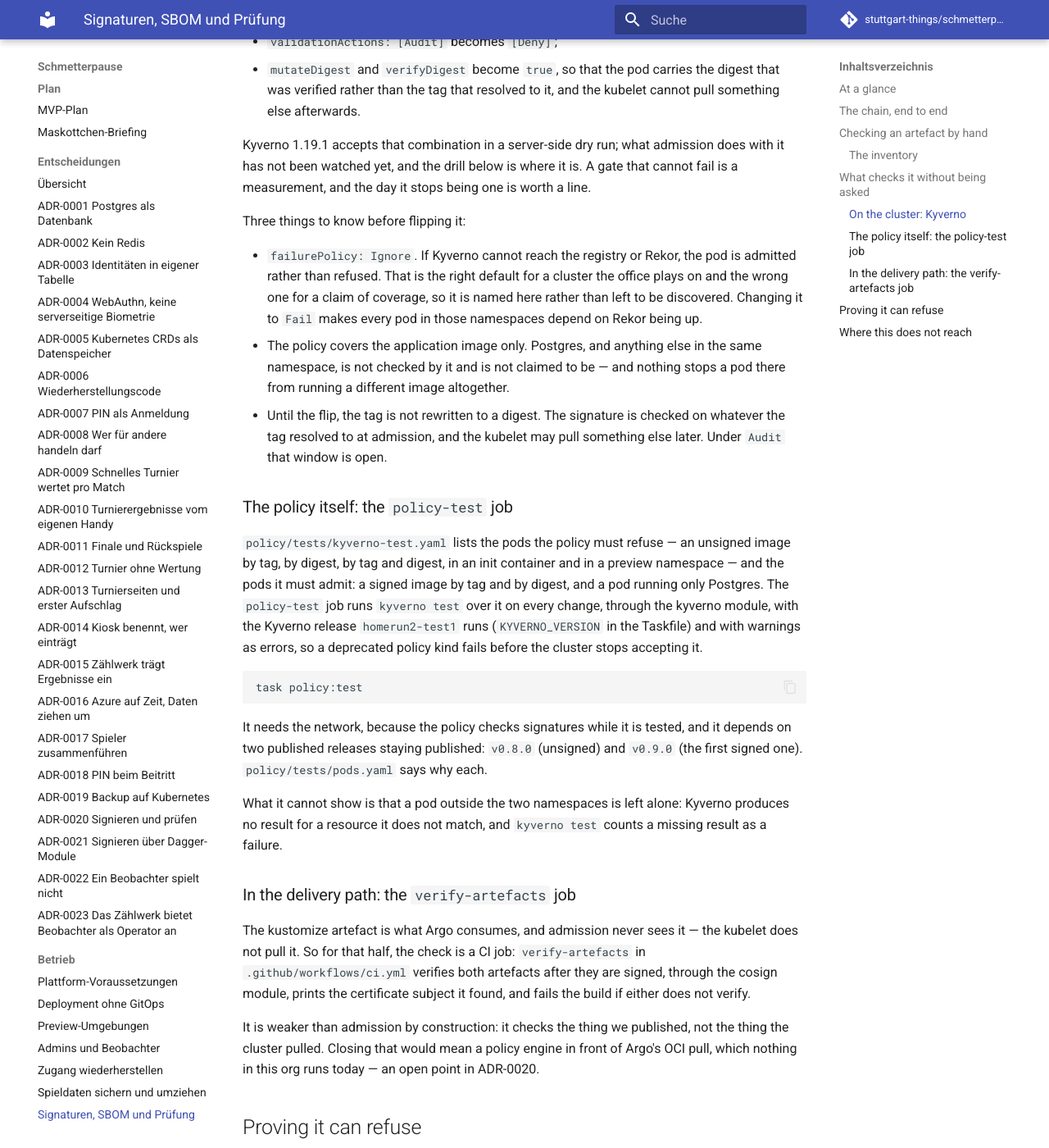
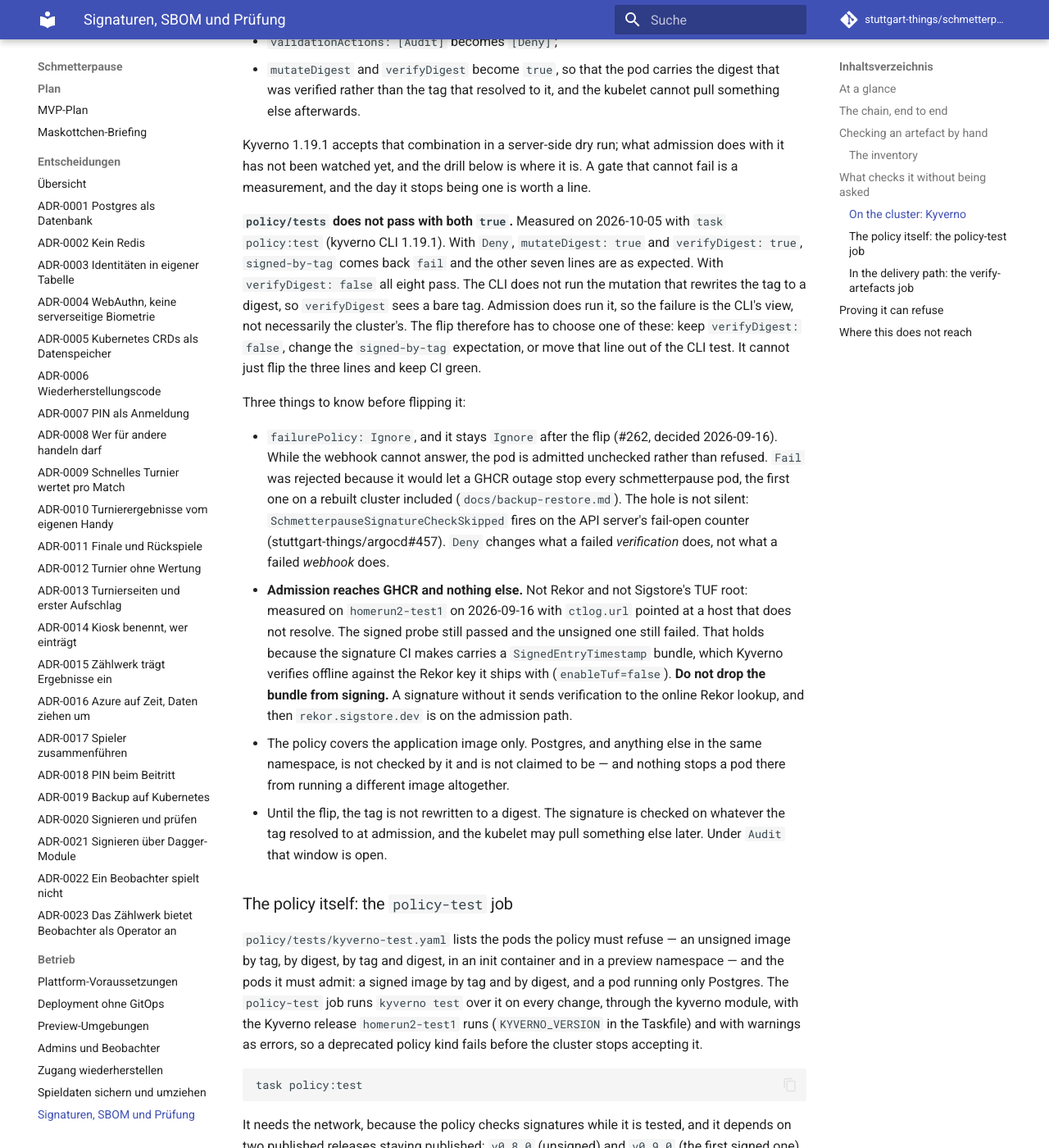
Before and after one commit to stuttgart-things/schmetterpause, an MkDocs documentation site: the page built from docs/supply-chain.md, in a window 1280 px wide and 1400 px high, scrolled down 4973 px. Shown: the whole window at 82% size. Built offline with MkDocs 1.6.1 and Material for MkDocs 9.7.7, drawn with Linux system fonts in a browser that asks for light colours; comment, search, counter and statistics services are not loaded.

Commit message:
docs(supply-chain): admission reaches GHCR only, and failurePolicy stays Ignore under Deny (#301)
Replaces the pre-#262 text that still named Rekor as an admission
dependency, adds the warning about the signature bundle, and records that
policy/tests fails signed-by-tag once verifyDigest is true.

Co-authored-by: sthings user <sthings@dev4-vm.labul.sva.de>
Co-authored-by: Claude Opus 5.5 <noreply@anthropic.com>

```diff
--- a/docs/supply-chain.md
+++ b/docs/supply-chain.md
@@ -225,13 +225,35 @@ admission does with it has not been watched yet, and the drill below is where
 it is. A gate that cannot fail is a measurement, and the day it stops being one
 is worth a line.
 
+**`policy/tests` does not pass with both `true`.** Measured on 2026-10-05 with
+`task policy:test` (kyverno CLI 1.19.1). With `Deny`, `mutateDigest: true` and
+`verifyDigest: true`, `signed-by-tag` comes back `fail` and the other seven
+lines are as expected. With `verifyDigest: false` all eight pass. The CLI does
+not run the mutation that rewrites the tag to a digest, so `verifyDigest` sees
+a bare tag. Admission does run it, so the failure is the CLI's view, not
+necessarily the cluster's. The flip therefore has to choose one of these:
+keep `verifyDigest: false`, change the `signed-by-tag` expectation, or move
+that line out of the CLI test. It cannot just flip the three lines and keep CI
+green.
+
 Three things to know before flipping it:
 
-- `failurePolicy: Ignore`. If Kyverno cannot reach the registry or Rekor, the
-  pod is admitted rather than refused. That is the right default for a cluster
-  the office plays on and the wrong one for a claim of coverage, so it is
-  named here rather than left to be discovered. Changing it to `Fail` makes
-  every pod in those namespaces depend on Rekor being up.
+- `failurePolicy: Ignore`, and it stays `Ignore` after the flip (#262, decided
+  2026-09-16). While the webhook cannot answer, the pod is admitted unchecked
+  rather than refused. `Fail` was rejected because it would let a GHCR outage
+  stop every schmetterpause pod, the first one on a rebuilt cluster included
+  (`docs/backup-restore.md`). The hole is not silent:
+  `SchmetterpauseSignatureCheckSkipped` fires on the API server's fail-open
+  counter (stuttgart-things/argocd#457). `Deny` changes what a failed
+  *verification* does, not what a failed *webhook* does.
+- **Admission reaches GHCR and nothing else.** Not Rekor and not Sigstore's TUF
+  root: measured on `homerun2-test1` on 2026-09-16 with `ctlog.url` pointed at
+  a host that does not resolve. The signed probe still passed and the unsigned
+  one still failed. That holds because the signature CI makes carries a
+  `SignedEntryTimestamp` bundle, which Kyverno verifies offline against the
+  Rekor key it ships with (`enableTuf=false`). **Do not drop the bundle from
+  signing.** A signature without it sends verification to the online Rekor
+  lookup, and then `rekor.sigstore.dev` is on the admission path.
 - The policy covers the application image only. Postgres, and anything else in
   the same namespace, is not checked by it and is not claimed to be — and
   nothing stops a pod there from running a different image altogether.
```
Also changed, not shown: 1 other file.
